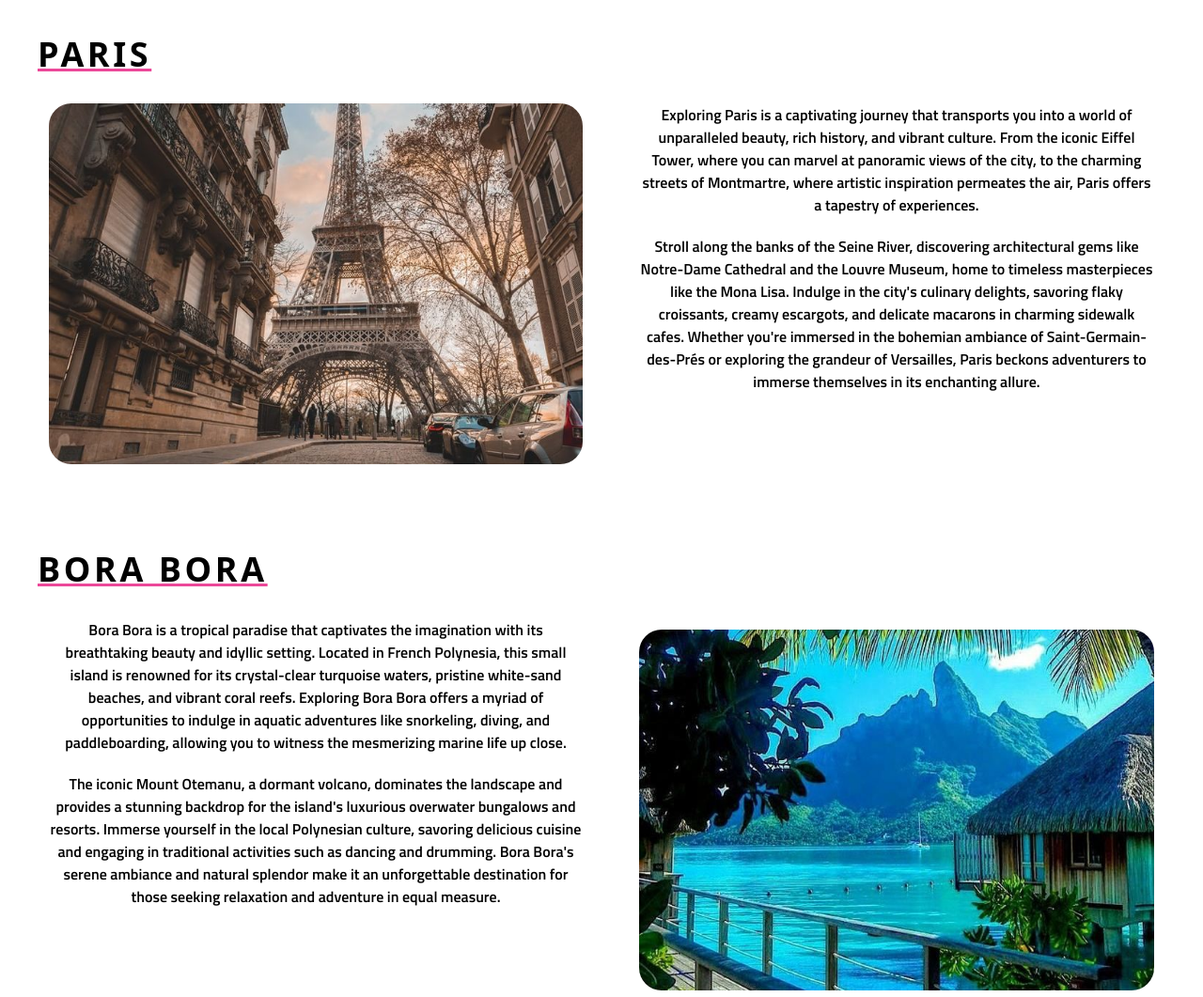
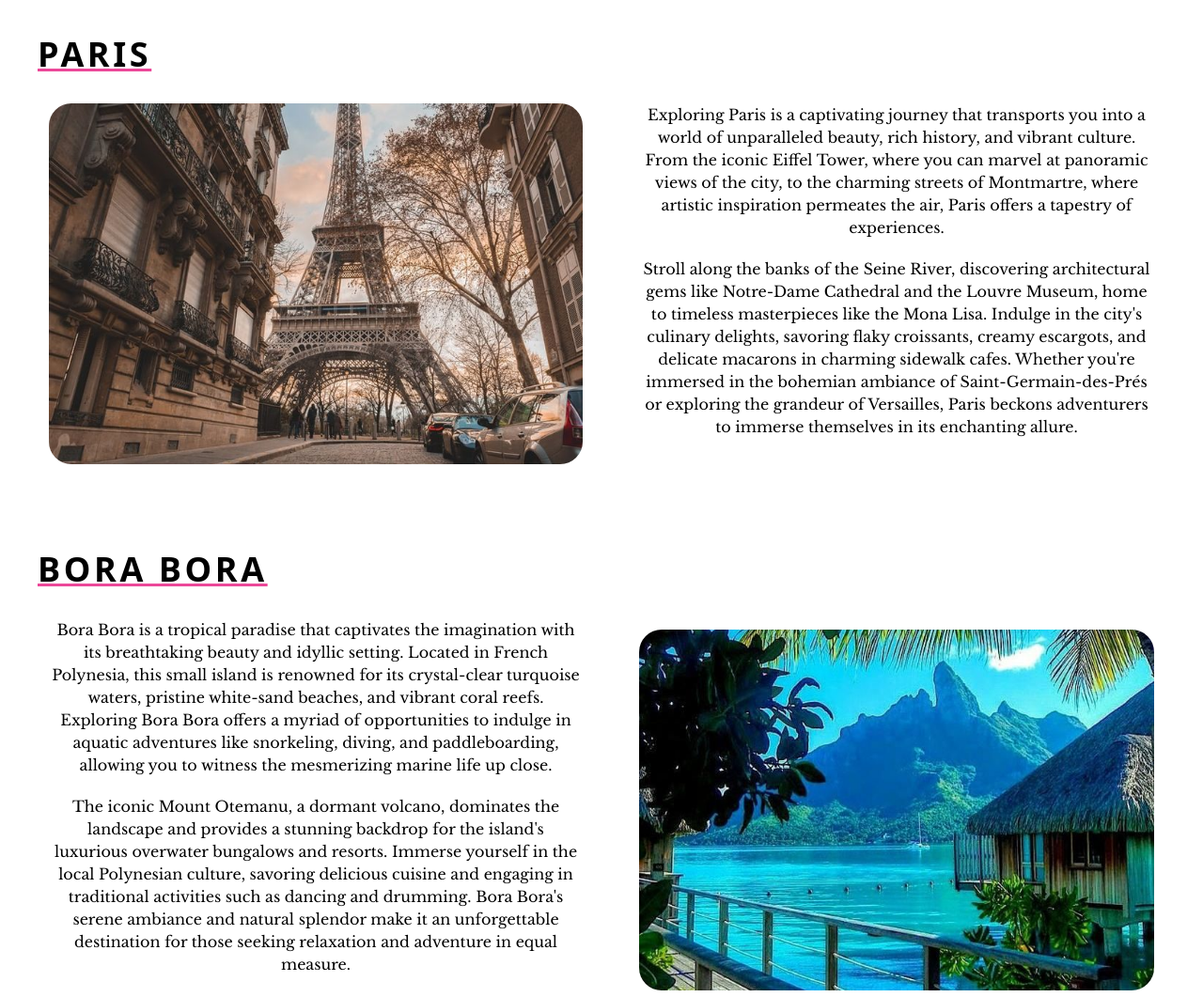
Before and after one commit to Boixzz/Explore, a plain HTML site: page index.html in a window 1280 px wide. Shown: the part 802-1863 px from the top of the page at 94% size. Drawn offline with nearby package versions, Linux system fonts and the light colour scheme.

Commit message:
Update style.css

```diff
--- a/src/style.css
+++ b/src/style.css
@@ -1,7 +1,7 @@
-@import url('https://fonts.googleapis.com/css2?family=Titillium+Web:wght@600&display=swap');
+@import url('https://fonts.googleapis.com/css2?family=Libre+Baskerville&display=swap');
 
 p{
-    font-family: 'Titillium Web', sans-serif;
+    font-family: 'Libre Baskerville', serif;
 }
 
 .hi-slide {
```
